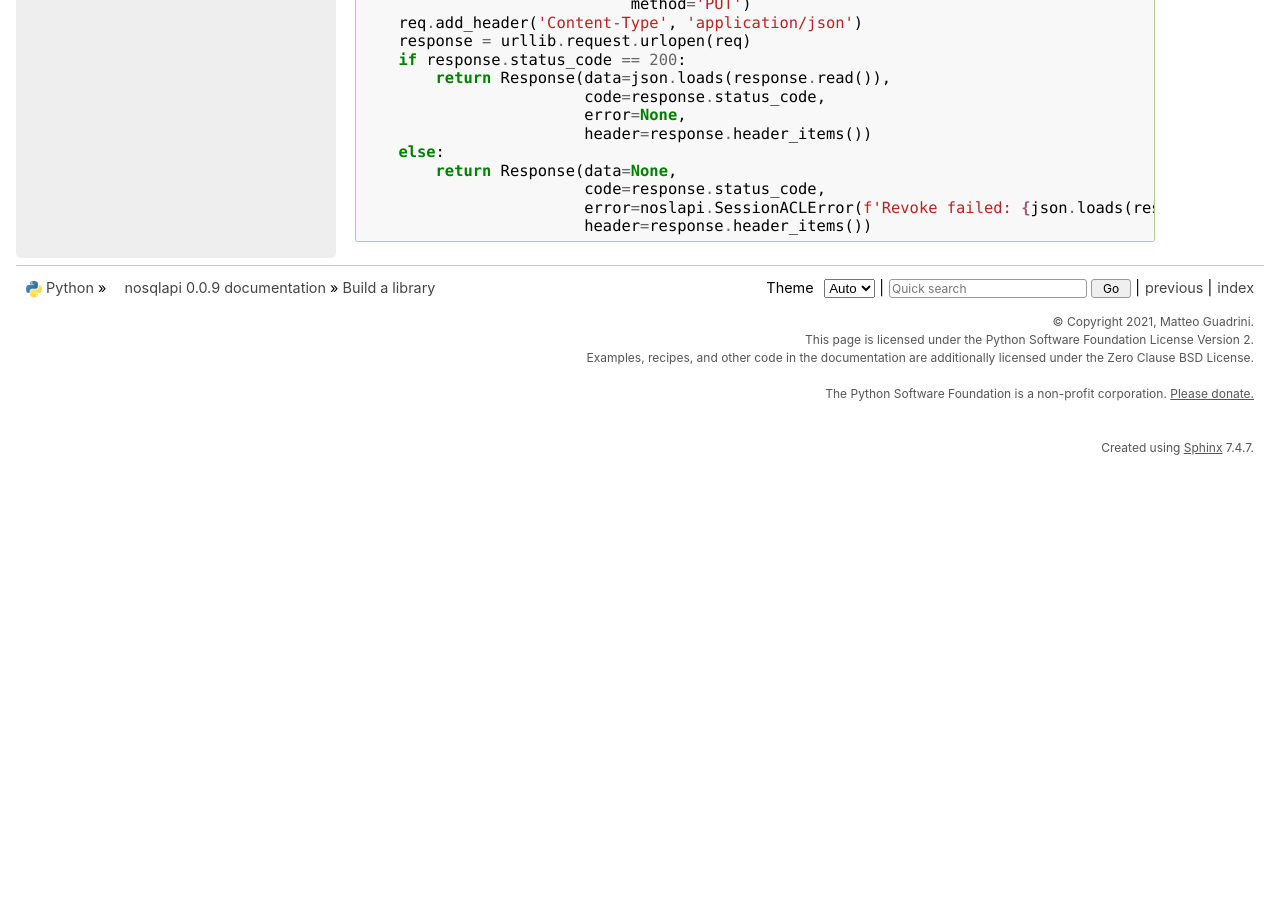
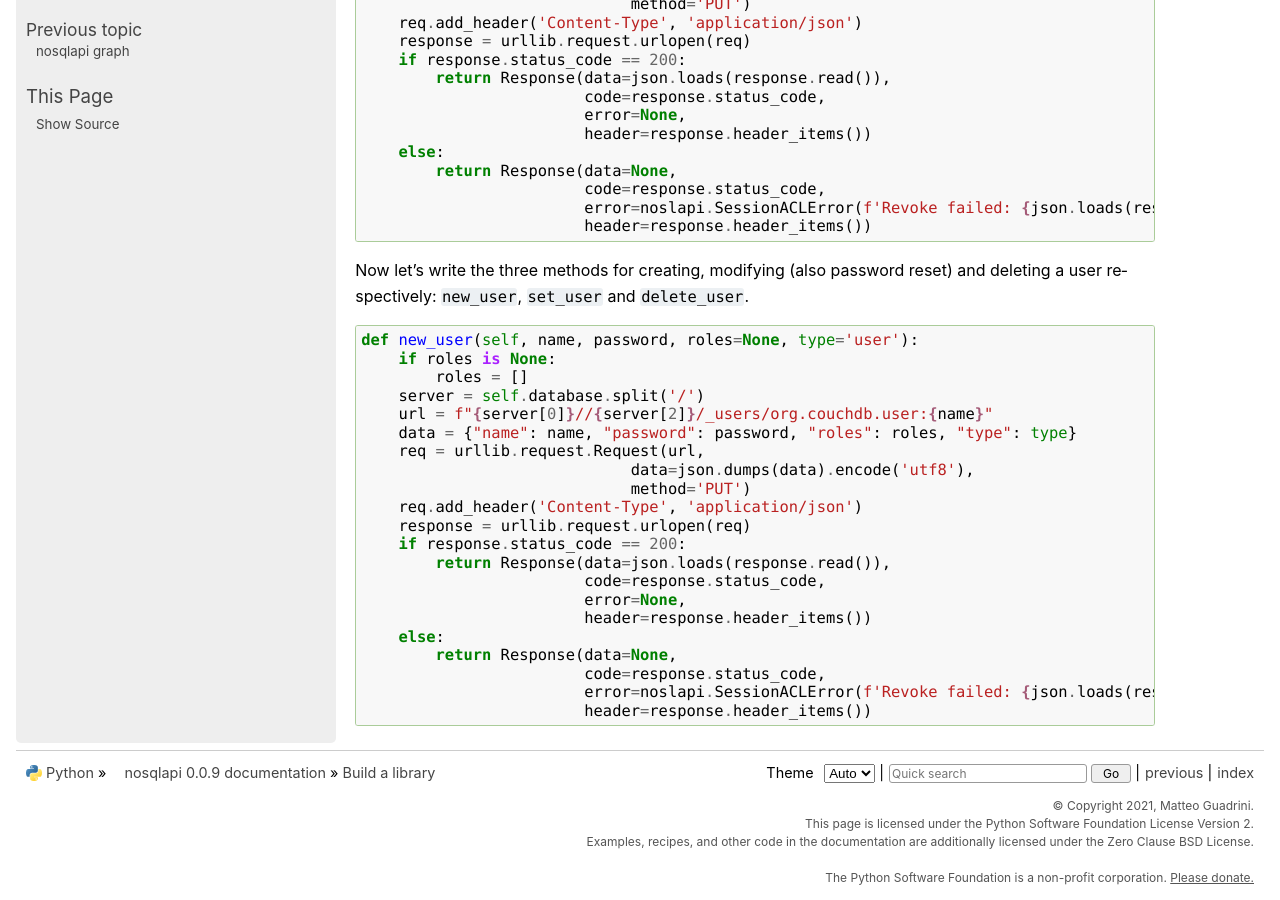
Before and after one commit to MatteoGuadrini/nosqlapi, a Sphinx documentation site: the page built from docs/source/build.rst, in a window 1280 px wide and 900 px high, scrolled down 7620 px. Built offline with Sphinx 7.4.7, drawn with Linux system fonts in a browser that asks for light colours; before the commit the page ends 8086 px from its top, so only the background shows below that.

Commit message:
Add new_user method

```diff
--- a/docs/source/build.rst
+++ b/docs/source/build.rst
@@ -417,3 +417,29 @@
                                 code=response.status_code,
                                 error=noslapi.SessionACLError(f'Revoke failed: {json.loads(response.read())}'),
                                 header=response.header_items())
+
+Now let's write the three methods for creating, modifying (also password reset) and deleting a user respectively: ``new_user``, ``set_user`` and ``delete_user``.
+
+.. code-block:: python
+
+        def new_user(self, name, password, roles=None, type='user'):
+            if roles is None:
+                roles = []
+            server = self.database.split('/')
+            url = f"{server[0]}//{server[2]}/_users/org.couchdb.user:{name}"
+            data = {"name": name, "password": password, "roles": roles, "type": type}
+            req = urllib.request.Request(url,
+                                     data=json.dumps(data).encode('utf8'),
+                                     method='PUT')
+            req.add_header('Content-Type', 'application/json')
+            response = urllib.request.urlopen(req)
+            if response.status_code == 200:
+                return Response(data=json.loads(response.read()),
+                                code=response.status_code,
+                                error=None,
+                                header=response.header_items())
+            else:
+                return Response(data=None,
+                                code=response.status_code,
+                                error=noslapi.SessionACLError(f'Revoke failed: {json.loads(response.read())}'),
+                                header=response.header_items())
```
